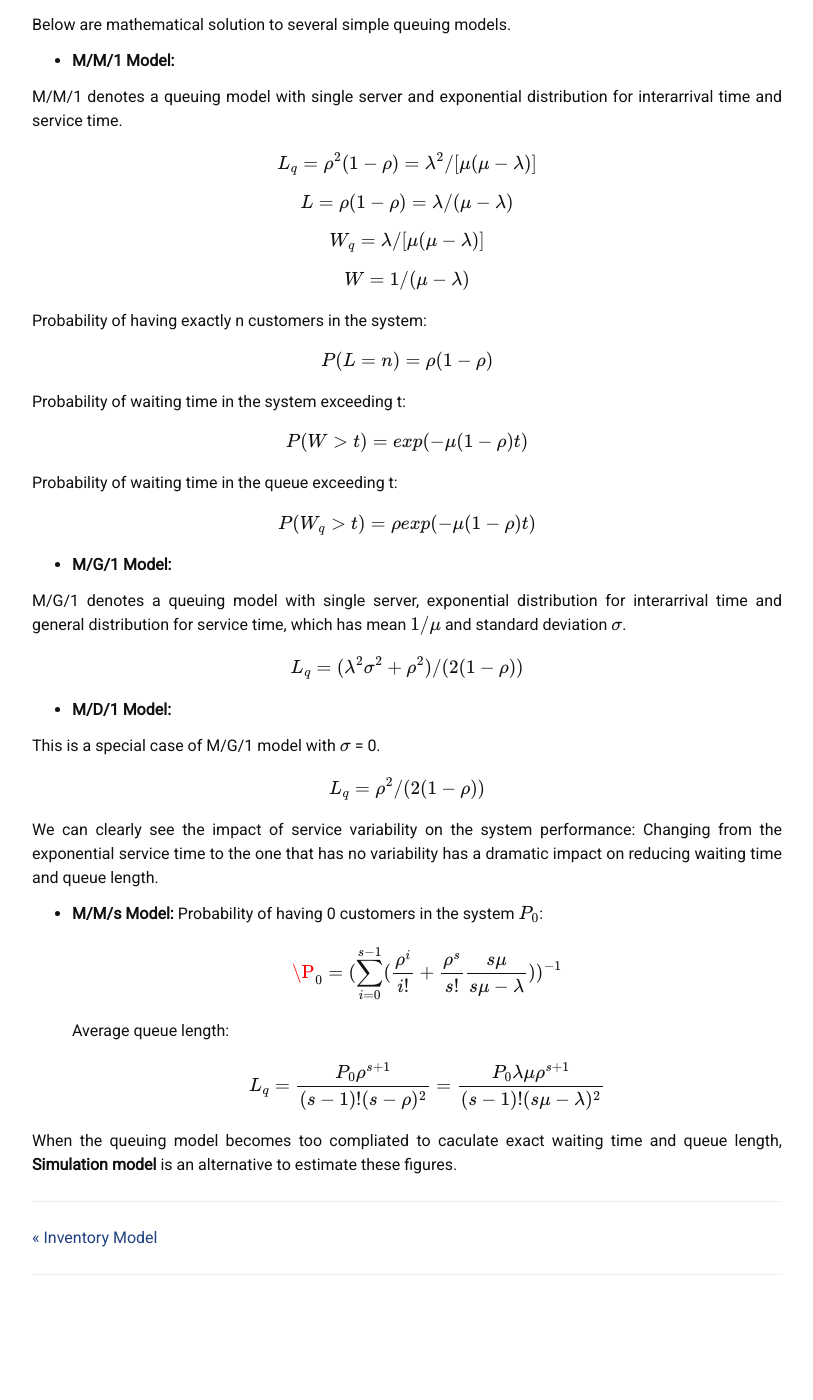
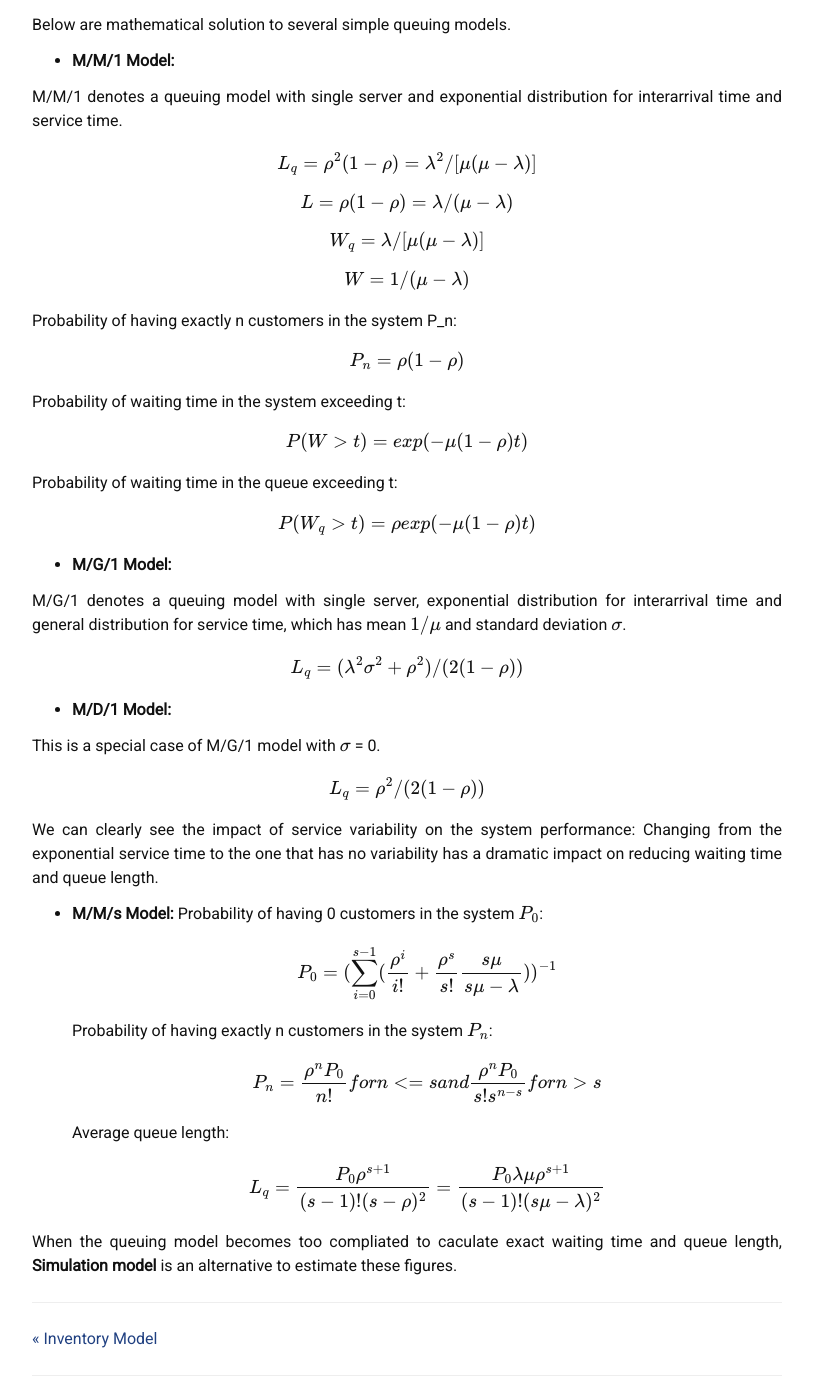
Before and after one commit to liambll/blog-archive, a Jekyll site: the page built from _posts/2017-07-02-queuing-model.markdown, in a window 1280 px wide and 1400 px high, scrolled down 2053 px. Shown: the whole window, without its empty margins (233-1046 px from the left). Built offline with Jekyll 4.4.1, drawn with Linux system fonts in a browser that asks for light colours; nearby versions of some CDN libraries; formulas are drawn with MathJax 3; comment, search, counter and statistics services are not loaded; before the commit the page ends 3352 px from its top, so only the background shows below that.

Commit message:
Update 2017-07-02-queuing-model.markdown

```diff
--- a/_posts/2017-07-02-queuing-model.markdown
+++ b/_posts/2017-07-02-queuing-model.markdown
@@ -97,9 +97,9 @@ W_q = \lambda /[\mu (\mu - \lambda)]
 \\[
 W = 1 /(\mu - \lambda)
 \\]
-Probability of having exactly n customers in the system:
+Probability of having exactly n customers in the system P\_n:
 \\[
-P(L=n) = ρ(1-ρ)
+P\_n = ρ(1-ρ)
 \\]
 Probability of waiting time in the system exceeding t:
 \\[
@@ -131,7 +131,11 @@ that has no variability has a dramatic impact on reducing waiting time and queue
 * __M/M/s Model:__
 Probability of having 0 customers in the system \\(P\_0\\):
 \\[
-\P_0 = (\sum\_{i=0}^{s-1}(\frac{ρ^i}{i!} + \frac{ρ^s}{s!} \frac{s\mu}{s\mu - \lambda}) )^{-1}
+P_0 = (\sum\_{i=0}^{s-1}(\frac{ρ^i}{i!} + \frac{ρ^s}{s!} \frac{s\mu}{s\mu - \lambda}) )^{-1}
+\\]
+Probability of having exactly n customers in the system \\(P\_n\\):
+\\[
+P\_n = \frac{ρ^n P\_0}{n!} for n <= s and  \frac{ρ^n P\_0}{s!s^{n-s}} for n > s
 \\]
 Average queue length:
 \\[
```
